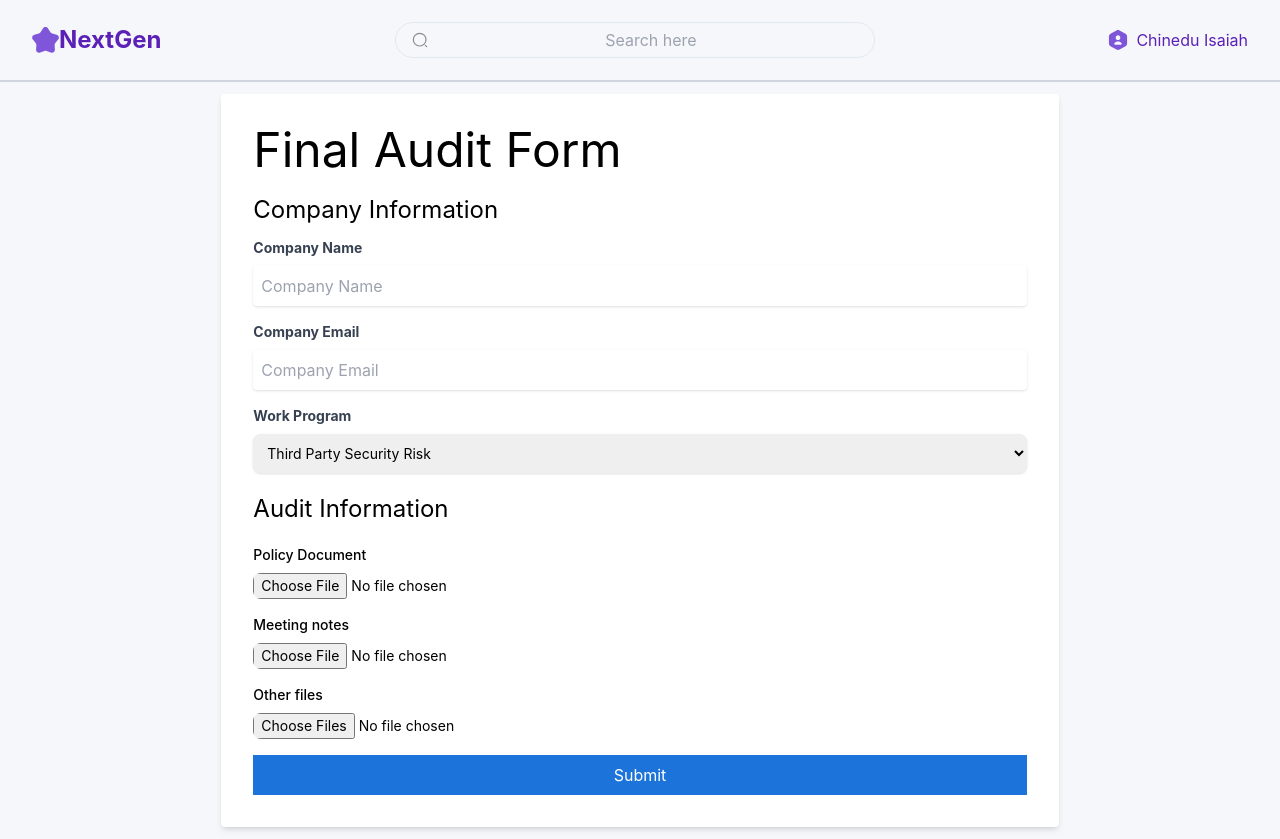
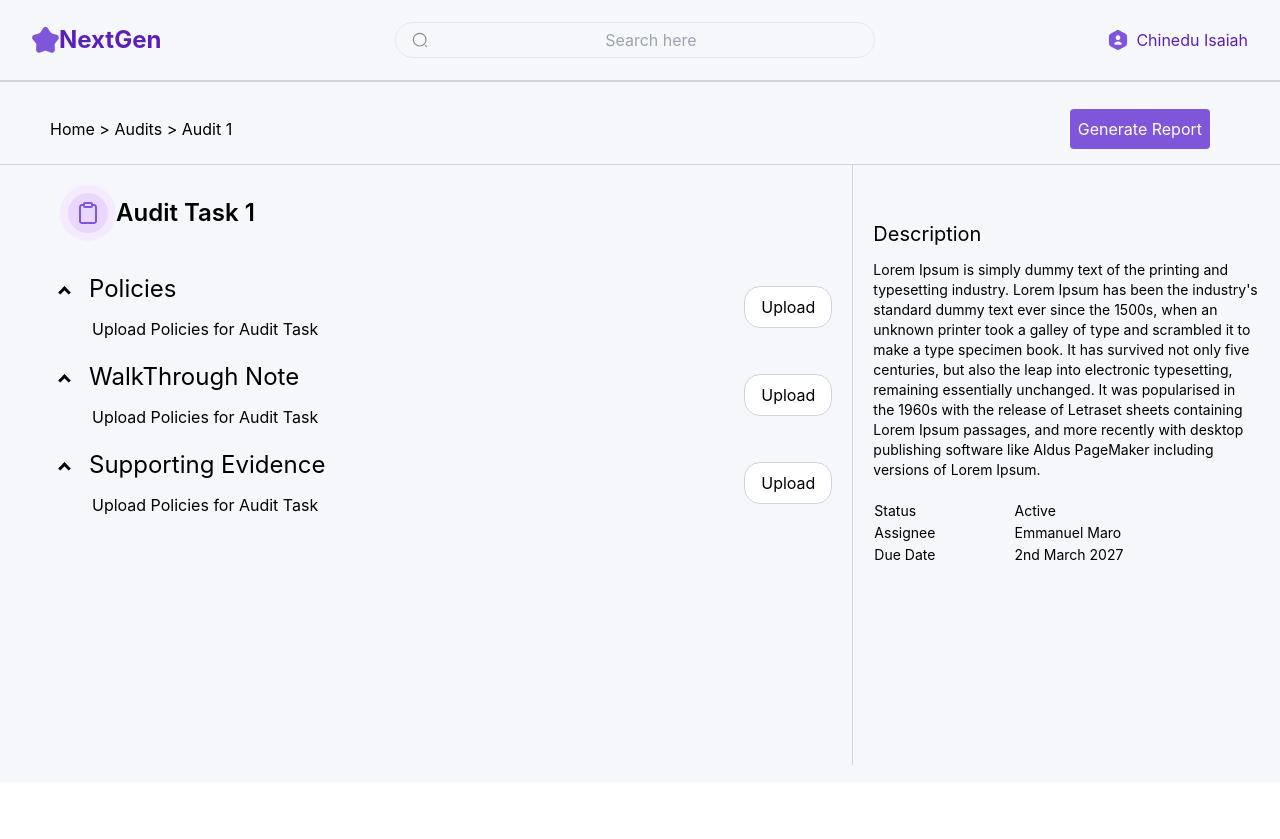
Before and after one commit to AgidiMaro/Aquinox, a React (Create React App) app in the folder next-audit-ui/: page /report in a window 1280 px wide. After the commit the page ends 800 px from the top, so only its background shows below. Built offline with nearby package versions, Linux system fonts and the light colour scheme.

Commit message:
Style Report Page

```diff
--- a/next-audit-ui/src/audit-app/components/base/base.tsx
+++ b/next-audit-ui/src/audit-app/components/base/base.tsx
@@ -14,7 +14,7 @@ const Base = () => {
          {  <SideBar/> }
         </div>
         */}
-        <div className="m-3 h-auto col-span-4">
+        <div className="my-3 h-auto col-span-4">
           <Router/>
         </div>
       </div>
--- a/next-audit-ui/src/audit-app/components/common/fileInput/FileInput.tsx
+++ b/next-audit-ui/src/audit-app/components/common/fileInput/FileInput.tsx
@@ -13,7 +13,7 @@ const FileInput = (props: FileInputProps) => {
     <div className="mb-4">
       <label className="block mb-2 text-sm font-medium">{props.label}</label>
       <input className="block w-full text-sm rounded-lg cursor-pointer" name={props.name}  id="file" type="file"
-        multiple={props.multiple} accept="application/pdf" onChange={props.onChange} />
+        multiple={true} accept="application/pdf" onChange={props.onChange} />
     </div>
   )
 }
--- a/next-audit-ui/src/audit-app/components/common/filesection/FileSection.tsx
+++ b/next-audit-ui/src/audit-app/components/common/filesection/FileSection.tsx
@@ -1,4 +1,6 @@
-import React from "react";
+import React, { useState } from "react";
+import './filesection.scss';
+import FileIcon from "./File";
 
 
 export interface FileSectionProps {
@@ -8,21 +10,55 @@ export interface FileSectionProps {
 }
 
 const FileSection = (props: FileSectionProps) => {
+
+  const [files, setFiles] = useState([] as any []);
+  const [isExpanded, setExpanded] = useState(false);
+
+  const expandedIconClass = 'arrow up';
+  const collapsedIconClass = 'arrow down';
+
+  const displayClass = isExpanded ? "" : "none"
+
+  const onUpload = (event: any) => {
+
+    let filesUploaded = [];
+
+    for (const node of event.target.files) {
+      filesUploaded.push(node);
+    }
+    setFiles(filesUploaded);
+    setExpanded(true);
+  }
+
   return (
     <>
-      <h3 className="text-2xl mb-3">{props.titleText}</h3>
-
-      <div className="flex items-center">
-        <span>{props.descriptionText}</span>
-        <button className="ml-auto">
-          <label htmlFor={props.nameOnForm}> Upload </label>
+      <div className="flex items-center mb-5">
+        <div className="inline-block">
+          <div className="text-2xl mb-3">
+            <i className={!isExpanded ? expandedIconClass : collapsedIconClass}
+              onClick={() => setExpanded(!isExpanded) }></i>
+            <span className="ml-5">{props.titleText} </span>
+          </div>
+          <div className="ml-8" >{props.descriptionText}</div>
+        </div>
+        <button type="button" className="ml-auto py-2 px-4 bg-pureWhite file-button">
+          <label htmlFor={props.nameOnForm}>Upload</label>
         </button>
       </div>
 
-      <div className="mb-4">
-        <label className="block mb-2 text-sm font-medium">{props.titleText}</label>
-        <input className="block w-full text-sm rounded-lg cursor-pointer" name={props.nameOnForm} type="file"
-          multiple={true} accept="application/pdf" />
+      <div className={`mb-4 ${displayClass}`}>
+        <label className="block flex items-center justify-center mb-2 p-2 text-sm bg-pureWhite font-medium input-label">
+          {
+            !files.length && <span> <b>Click to upload</b> or drag and drop</span>
+          }
+          {
+            !!files.length && files.map(file => (
+              <FileIcon name={(file as any).name}/>
+            ))
+          }
+          <input id={props.nameOnForm} className="block w-full text-sm rounded-lg cursor-pointer none" name={props.nameOnForm} type="file"
+            multiple={true} onChange={onUpload} accept="application/pdf"/>
+        </label>
       </div>
     </>
   );
--- a/next-audit-ui/src/audit-app/components/common/subheader/SubHeader.tsx
+++ b/next-audit-ui/src/audit-app/components/common/subheader/SubHeader.tsx
@@ -1,6 +1,7 @@
 import React from "react";
 import { Link } from "../../../models/Links";
 import { NavLink } from "react-router-dom";
+import './subheader.scss';
 
 export interface SubheaderProps {
   paths: Link [];
@@ -10,7 +11,7 @@ export interface SubheaderProps {
 const Subheader = (props : SubheaderProps) => {
 
   return (
-    <div className="mx-10 px-5 mb-5 flex items-center">
+    <div className="flex items-center sub-header">
       <NavLink to="/">Home</NavLink>
       {props.paths.map(path => (
             <>
@@ -20,7 +21,8 @@ const Subheader = (props : SubheaderProps) => {
         ))}
       <span className="ml-auto">
         {props.buttons.map(button => (
-              <button className="bg-darkBlue text-white float-right p-2 mx-5">{button.linkTitle}</button>
+              <button onClick={button.action}
+              className="bg-logoPurple text-white rounded float-right p-2 mx-5">{button.linkTitle}</button>
           ))}
       </span>
     </div>
--- a/next-audit-ui/src/audit-app/components/common/subheader/subheader.scss
+++ b/next-audit-ui/src/audit-app/components/common/subheader/subheader.scss
@@ -0,0 +1,4 @@
+.sub-header {
+  border-bottom: 1pt solid #D0D5DD;
+  padding: 15px 50px;
+}
--- a/next-audit-ui/src/audit-app/components/pages/dashboard/Dashboard.tsx
+++ b/next-audit-ui/src/audit-app/components/pages/dashboard/Dashboard.tsx
@@ -49,11 +49,11 @@ const Dashboard = () => {
 // Use this for navigation when route is completed
   const navigateToAudit = (auditId: number) => {
     // navigate(`/audit/${auditId}`);
-    navigate("/test");
+    navigate("/report");
   };
 
   return (
-    <div className="dashboard">
+    <div className="dashboard mx-10">
       <div className="dashboard-header">
         <h2 className="text-3xl font-semibold">Welcome back, Scott</h2>
         <p>Elevate your audits with seamless management powered by AI and NLP</p>
--- a/next-audit-ui/src/audit-app/components/pages/report/create/CreateReport2.tsx
+++ b/next-audit-ui/src/audit-app/components/pages/report/create/CreateReport2.tsx
@@ -1,33 +1,108 @@
 
 import React from "react";
-import { getReportAsync } from "../../../../state/reportSlice";
+import { getReportAsync, updateAuditReport } from "../../../../state/reportSlice";
 import { Form } from "react-final-form";
 import { AppDispatch } from "../../../../state/store";
 import { useDispatch } from "react-redux";
 import SubHeader from "../../../common/subheader/SubHeader";
 import { Link } from "../../../../models/Links";
 import FileSection from "../../../common/filesection/FileSection";
+import { useNavigate } from "react-router-dom";
+import { AuditReport, Domain, Query } from "../../../../models/AuditReport";
+import title_icon from '../table/TitleIcon.svg'
 
 const CreateReport2 = () => {
 
   const dispatch = useDispatch<AppDispatch>();
+  const navigate = useNavigate();
 
   const onSubmit = () => {
 
     const form: any = document.getElementById("audit-form");
     const formData = new FormData(form);
 
+    // dispatch(getReportAsync(formData))
     dispatch(getReportAsync(formData))
+    .unwrap()
+    .then(message => navigateToResult(message))
   };
+
+  const navigateToResult = (res: any) => {
+
+    let questions: Query [];
+    let domains: Domain [] = [];
+    let domain: Domain;
+
+    const resMessage = res.message;
+    const findings = res.findings;
+
+    let yesFraction = 0;
+    let noFraction = 0;
+    let unknownFraction = 0;
+
+    for (const key of Object.keys(resMessage)) {
+      questions = resMessage[key] as Query [];
+
+      // TO DO - Map to accurate and not random values
+      const length = questions.length;
+      let yes = 0;
+      let no = 0;
+      let maybe = 0;
+
+      for (const question of questions) {
+        if (question.answer == 'Pass'){
+          ++yes;
+        }
+        else if (question.answer == 'Fail') {
+          ++no;
+        } else {
+          ++maybe;
+        }
+      }
+
+      yesFraction += yes / questions.length;
+      noFraction += no / questions.length;
+      unknownFraction += maybe / questions.length;
+
+      domain = {
+        name: key,
+        questions: questions,
+        yesCount: yes,
+        noCount: no,
+        unknown: maybe
+      }
+      domains.push(domain);
+    }
+
+    yesFraction *= 100;
+    yesFraction /= domains.length;
+
+    noFraction *= 100;
+    noFraction /= domains.length;
+
+    unknownFraction *= 100;
+    unknownFraction /= domains.length;
+
+    let auditReport: AuditReport = {
+      domains: domains,
+      overview: findings.overview,
+      summary: findings.summary,
+      yesFrac: yesFraction,
+      noFrac: noFraction,
+      unknownFrac: unknownFraction
+    }
+
+    localStorage.setItem('report', JSON.stringify(auditReport));
+    dispatch(updateAuditReport(auditReport));
+    navigate("/report/result");
+  }
+
 
   const headerButtons: Link [] = [
     {
       linkRef: '/dashboard',
-      linkTitle: 'Download 1'
-    },
-    {
-      linkRef: '',
-      linkTitle: 'Download 2'
+      linkTitle: 'Generate Report',
+      action: onSubmit
     }
   ];
 
@@ -42,23 +117,70 @@ const CreateReport2 = () => {
     }
   ]
 
+  const inputs = [
+    {
+      titleText: 'Policies',
+      descriptionText: 'Upload Policies for Audit Task',
+      nameOnForm: 'policyDoc'
+    },
+    {
+      titleText: 'WalkThrough Note',
+      descriptionText: 'Upload Policies for Audit Task',
+      nameOnForm: 'meetingNote'
+    },
+    {
+      titleText: 'Supporting Evidence',
+      descriptionText: 'Upload Policies for Audit Task',
+      nameOnForm: 'otherFiles'
+    }
+  ]
+
   return (
     <>
       <SubHeader buttons={headerButtons} paths={headerPaths}></SubHeader>
-      <div className="flex items-center">
-
+      <div className="w-4/6 inline-grid report-area">
         <Form
           onSubmit={onSubmit}
           render={({ handleSubmit }) => (
             <form onSubmit={handleSubmit} id="audit-form"
-            className="rounded p-5 w-4/6 mx-10">
-              <h2 className="text-3xl mb-3">Audit Task 1</h2>
-              <FileSection titleText="Policies" descriptionText="List of policy documents" nameOnForm="policyDoc">
+              className="rounded p-5 ml-10">
+              <div className="flex items-center mb-8">
+                <img src={title_icon}alt="Logo"/>
+                <h2 className="text-2xl font-semibold">Audit Task 1</h2>
+              </div>
+              {
+                inputs.map(input => (
+                  <FileSection titleText={input.titleText} descriptionText={input.descriptionText}
+                    nameOnForm={input.nameOnForm}>
 
-              </FileSection>
+                  </FileSection>
+                ))
+              }
             </form>
           )}
         />
+      </div>
+      <div className="rounded p-5 w-2/6 inline-grid report-sidebar">
+        <div className="text-xl mb-3">Description</div>
+        <div className="text-sm">
+          Lorem Ipsum is simply dummy text of the printing and typesetting industry. Lorem Ipsum has been the industry's standard dummy text ever since the 1500s, when an unknown printer took a galley of type and scrambled it to make a type specimen book. It has survived not only five centuries, but also the leap into electronic typesetting, remaining essentially unchanged. It was popularised in the 1960s with the release of Letraset sheets containing Lorem Ipsum passages, and more recently with desktop publishing software like Aldus PageMaker including versions of Lorem Ipsum.
+        </div>
+        <table className="text-sm mt-5">
+          <tbody>
+            <tr>
+              <td>Status</td>
+              <td>Active</td>
+            </tr>
+            <tr>
+              <td>Assignee</td>
+              <td>Emmanuel Maro</td>
+            </tr>
+            <tr>
+              <td>Due Date</td>
+              <td>2nd March 2027</td>
+            </tr>
+          </tbody>
+        </table>
       </div>
     </>
   )
--- a/next-audit-ui/src/audit-app/components/pages/report/table/TableReport.tsx
+++ b/next-audit-ui/src/audit-app/components/pages/report/table/TableReport.tsx
@@ -8,6 +8,8 @@ import title_icon from './TitleIcon.svg'
 import { Bar } from 'react-chartjs-2';
 import { Chart as ChartJS, CategoryScale, LinearScale, BarElement, Title, Tooltip, Legend,ChartOptions,
   ChartData, TooltipItem } from 'chart.js';
+import { Link } from "../../../../models/Links";
+import SubHeader from "../../../common/subheader/SubHeader";
 
 
 // Register the necessary Chart.js components
@@ -33,6 +35,29 @@ const TableReport = () => {
     const csvDoc = csvMaker();
     download(csvDoc);
   }
+
+  const headerPaths: Link [] = [
+    {
+      linkRef: '/dashboard',
+      linkTitle: 'Audits'
+    },
+    {
+      linkRef: '/report',
+      linkTitle: 'Audit 1'
+    },
+    {
+      linkRef: '',
+      linkTitle: 'Report'
+    }
+  ];
+
+  const headerButtons: Link [] = [
+    {
+      linkRef: '',
+      linkTitle: 'Download',
+      action: exportAsCSV
+    }
+  ];
 
   const download = (data: any)  => {
 
@@ -100,15 +125,11 @@ const TableReport = () => {
   const collapsedIconClass = 'arrow down';
 
   return (
-    <div className="mx-auto p-6 ">
-      <div className="flex justify-between items-center mb-8">
-        {/* replace the breadcrumbs with actual data */}
-        <div className="text-gray-600">Home {'>'} Audits {'>'} Audit task 1 {'>'} Report</div>
-        <button onClick={exportAsCSV} className="bg-logoPurple text-white py-2 px-4 rounded">
-          Download
-        </button>
-      </div>
 
+    <>
+      <SubHeader buttons={headerButtons} paths={headerPaths}></SubHeader>
+
+      <div className="mx-7 p-6 ">
         {/* Report Title and Icon*/}
         <div className="flex items-center mb-8">
           <img src={title_icon}alt="Logo"/>
@@ -264,6 +285,7 @@ const TableReport = () => {
 
         </div>
       </div>
+    </>
   )
 }
 
--- a/next-audit-ui/src/audit-app/components/router/Router.tsx
+++ b/next-audit-ui/src/audit-app/components/router/Router.tsx
@@ -18,14 +18,13 @@ const Router = () => {
   return (
     <Routes>
       <Route path='report' element={<Report/>}>
-        <Route path='' element={<CreateReport />}/>
+        <Route path='' element={<CreateReport2/>}/>
         <Route path='result' element={<TableReport/>}/>
         <Route path='chart' element={<ChartReport/>}/>
       </Route>
       <Route path='dashboard' element={<Dashboard/>}/>
 
-      <Route path='test' element={<CreateReport2/>}/>
-      <Route path='*' element={<Navigate to='report'/>}/>
+      <Route path='*' element={<Navigate to='dashboard'/>}/>
     </Routes>
   );
 
--- a/next-audit-ui/src/audit-app/models/Links.ts
+++ b/next-audit-ui/src/audit-app/models/Links.ts
@@ -2,4 +2,5 @@
 export interface Link {
   linkTitle: string;
   linkRef: string;
+  action?: () => void;
 }
--- a/next-audit-ui/src/audit-app/stlyles/main.scss
+++ b/next-audit-ui/src/audit-app/stlyles/main.scss
@@ -14,3 +14,8 @@
 .main-body {
   min-height: calc(100% - 100px);
 }
+
+.report-area {
+  border-right: 1pt solid #D0D5DD;
+  min-height: 600px;
+}
```
Also changed, not shown: 1 other file (tests, documents, lock files or other folders). Lines whose indentation alone changed are shown as unchanged.
